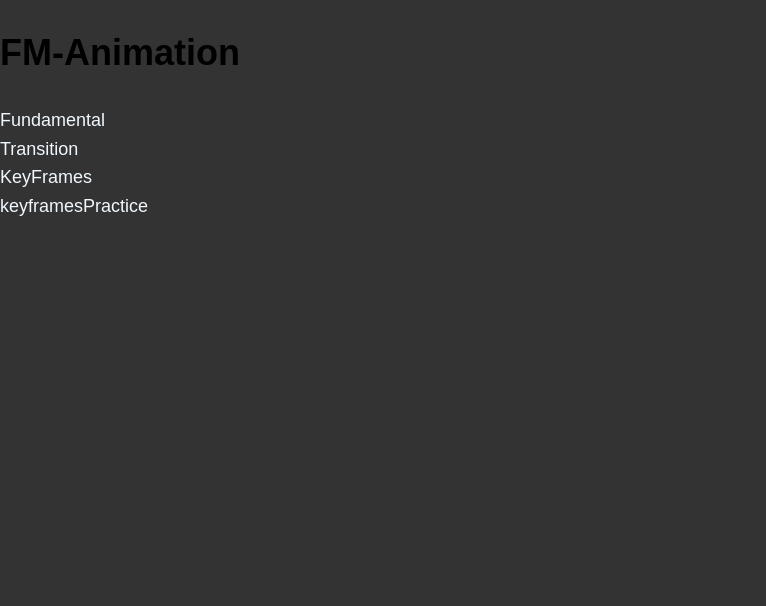
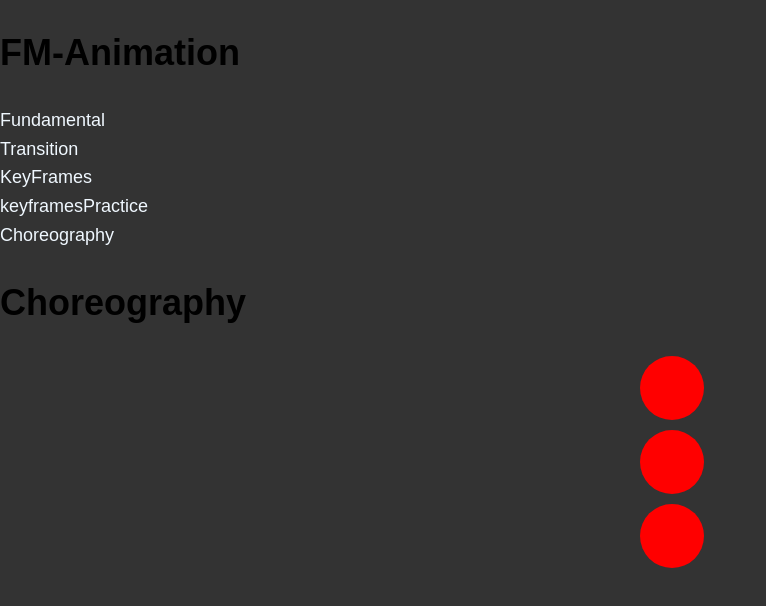
Before and after one commit to Lam-Big-Water/FM-Animation-Course, a React (Vite) app: page /choreography in a window 1280 px wide. Shown: the top 606 px of the page, without its empty margins (0-766 px from the left). Built offline with nearby package versions, Linux system fonts and the light colour scheme.

Commit message:
next is 14

```diff
--- a/src/App.scss
+++ b/src/App.scss
@@ -361,3 +361,36 @@
         transform: translateX(-2%);
     }
 }
+
+
+// Choreography
+.container {
+    display: flex;
+    flex-direction: column;
+    gap: 10px;
+
+    &--ball {
+        width: 5vw;
+        height: 5vw;
+        border-radius: 50%;
+        background-color: red;
+
+        --duration: 0.5s;
+        animation: move-to-right var(--duration) ease both;
+
+        &:nth-child(2) {animation-delay: var(--duration);}
+        &:nth-child(3) {animation-delay: calc(var(--duration) * 2);}
+    }
+
+
+
+    @keyframes move-to-right {
+        from {
+           transform: none;
+        }
+
+        to {
+            transform: translateX(50vw);
+        }
+    }
+}
--- a/src/App.tsx
+++ b/src/App.tsx
@@ -3,6 +3,7 @@ import Fundamentals from './components/Fundamentals-01';
 import Transition from './components/Transition-02';
 import KeyFrames from './components/KeyFrames-03';
 import KeyFramesPractice from './components/KeyFramesPractice-03';
+import Choreography from './components/Choreography-04';
 import './App.scss';
 
 const App = () => {
@@ -14,6 +15,7 @@ const App = () => {
           <li><Link to='/transition'>Transition</Link></li>
           <li><Link to='/keyframes'>KeyFrames</Link></li>
           <li><Link to='/keyframesPractice'>keyframesPractice</Link></li>
+          <li><Link to='/choreography'>Choreography</Link></li>
 
         </ul>
       <Routes>
@@ -21,6 +23,7 @@ const App = () => {
         <Route path='/transition' element={<Transition />}/>
         <Route path='/keyframes' element={<KeyFrames />}/>
         <Route path='/keyframesPractice' element={<KeyFramesPractice />}/>
+        <Route path='/choreography' element={<Choreography />}/>
 
       </Routes>
     </div>
--- /dev/null
+++ b/src/components/Choreography-04.tsx
@@ -0,0 +1,15 @@
+
+const Choreography = () => {
+  return (
+    <div className="app">
+        <h1>Choreography</h1>
+        <div className="container">
+            <div className="container--ball"></div>
+            <div className="container--ball"></div>
+            <div className="container--ball"></div>
+        </div>
+    </div>
+  )
+}
+
+export default Choreography
```
